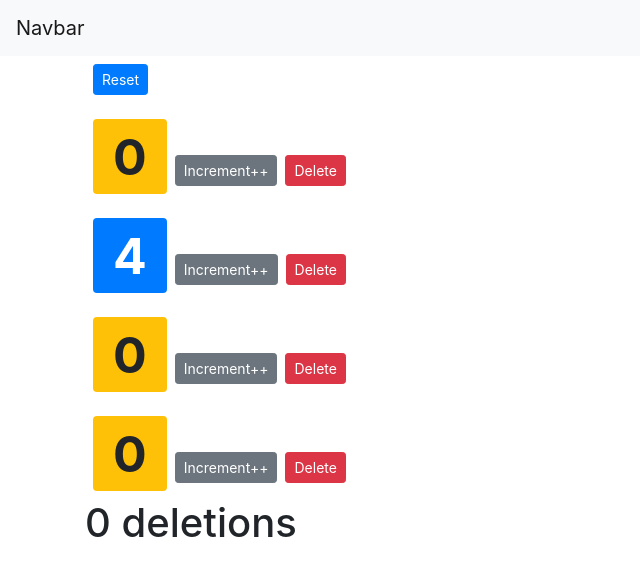
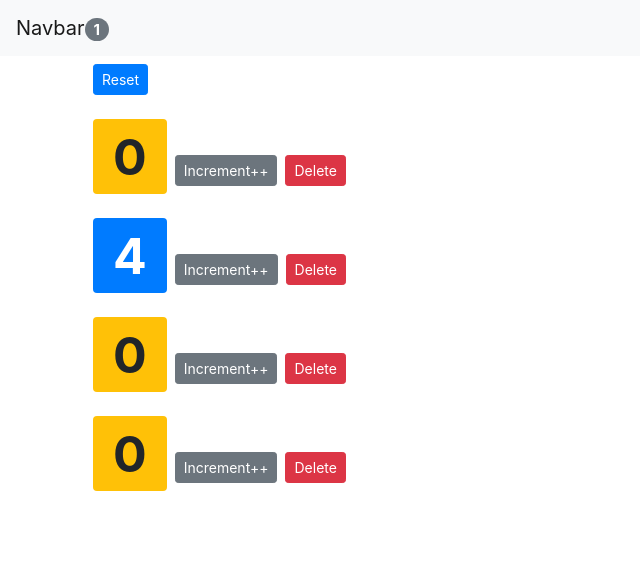
Before and after one commit to valcaro87/react-app-with-mosh, a React (Create React App) app: page / in a window 1280 px wide. Shown: the top 576 px of the page, without its empty margins (0-640 px from the left). Built offline with nearby package versions, Linux system fonts and the light colour scheme.

Commit message:
multiple components sync with parent and children

```diff
--- a/src/App.js
+++ b/src/App.js
@@ -4,12 +4,51 @@ import Navbar from './components/navbar';
 import Counters from './components/counters';
 
 class App extends React.Component {
+  state = {
+      counters: [
+          { id: 1, value: 0},
+          { id: 2, value: 4},
+          { id: 3, value: 0},
+          { id: 4, value: 0}
+      ],
+      //zzz: "0 deletions"
+  };
+
+  handleIncrement = (counter) => {
+      const counters = [...this.state.counters];
+      const index = counters.indexOf(counter);
+      counters[index] = { ...counter };
+      counters[index].value++;
+      // console.log(counters[index]);
+      this.setState({ counters });
+  };
+
+  handleDelete = (counterID) => {
+      // console.log('delete called', counterID);
+      const counters = this.state.counters.filter(c => c.id !== counterID);
+      const id_deleted = counterID
+      this.setState({counters});
+      //this.setState({zzz: "deleted id: " + id_deleted});
+  };
+
+  handleReset = () => {
+      const counters = this.state.counters.map(c => {
+          c.value = 0;
+          return c;
+      });
+      this.setState({ counters });
+  };
+
   render() {
     return (
       <React.Fragment>
-        <Navbar />
+        <Navbar totalCounters={this.state.counters.filter(c=> c.value >0).length}/>
         <main className="container">
-          <Counters />
+          <Counters
+            counters={this.state.counters}
+            onReset={this.handleReset}
+            onIncrement={this.handleIncrement}
+            onDelete={this.handleDelete}/>
         </main>
       </React.Fragment>
     );
--- a/src/components/counters.jsx
+++ b/src/components/counters.jsx
@@ -3,54 +3,21 @@ import Counter from './counter';
 
 
 class Counters extends Component {
-    state = {
-        counters: [
-            { id: 1, value: 0},
-            { id: 2, value: 4},
-            { id: 3, value: 0},
-            { id: 4, value: 0}
-        ],
-        zzz: "0 deletions"
-    };
 
-    handleIncrement = (counter) => {
-        const counters = [...this.state.counters];
-        const index = counters.indexOf(counter);
-        counters[index] = { ...counter };
-        counters[index].value++;
-        // console.log(counters[index]);
-        this.setState({ counters });
-    };
-
-    handleDelete = (counterID) => {
-        // console.log('delete called', counterID);
-        const counters = this.state.counters.filter(c => c.id !== counterID);
-        const id_deleted = counterID
-        this.setState({counters});
-        this.setState({zzz: "deleted id: " + id_deleted});
-    };
-
-    handleReset = () => {
-        const counters = this.state.counters.map(c => {
-            c.value = 0;
-            return c;
-        });
-        this.setState({ counters });
-    };
 
     render() {
         return (
             <div>
                 <button
-                    onClick={this.handleReset}
+                    onClick={this.props.onReset}
                     className="btn btn-primary btn-sm m-2">
                     Reset
                 </button>
-                { this.state.counters.map (counter => (
+                { this.props.counters.map (counter => (
                     <Counter
                         key={counter.id}
-                        onDelete={this.handleDelete}
-                        onIncrement={this.handleIncrement}
+                        onDelete={this.props.onDelete}
+                        onIncrement={this.props.onIncrement}
                         // value={counter.value}
                         // id={counter.id}
                         // selected={true}
@@ -60,7 +27,7 @@ class Counters extends Component {
                     </Counter>
 
                 ))}
-                <h1>{this.state.zzz}</h1>
+                {/* <h1>{this.props.zzz}</h1> */}
             </div>
         );
     }
--- a/src/components/navbar.jsx
+++ b/src/components/navbar.jsx
@@ -4,7 +4,12 @@ class Navbar extends React.Component {
     render() {
         return (
             <nav className="navbar navbar-light bg-light">
-                <a className="navbar-brand" href="#">Navbar</a>
+                <a className="navbar-brand" href="#">
+                    Navbar
+                    <span className="badge badge-pill badge-secondary">
+                        {this.props.totalCounters}
+                    </span>
+                </a>
             </nav>
         );
     }
```
